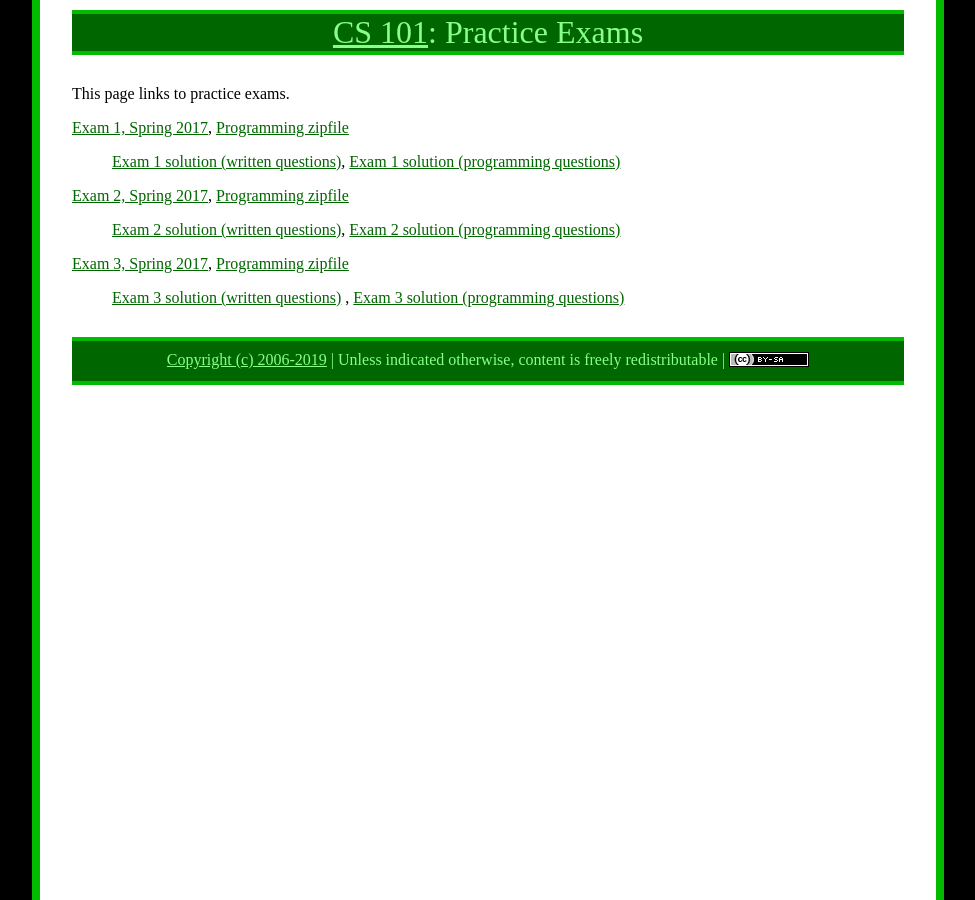
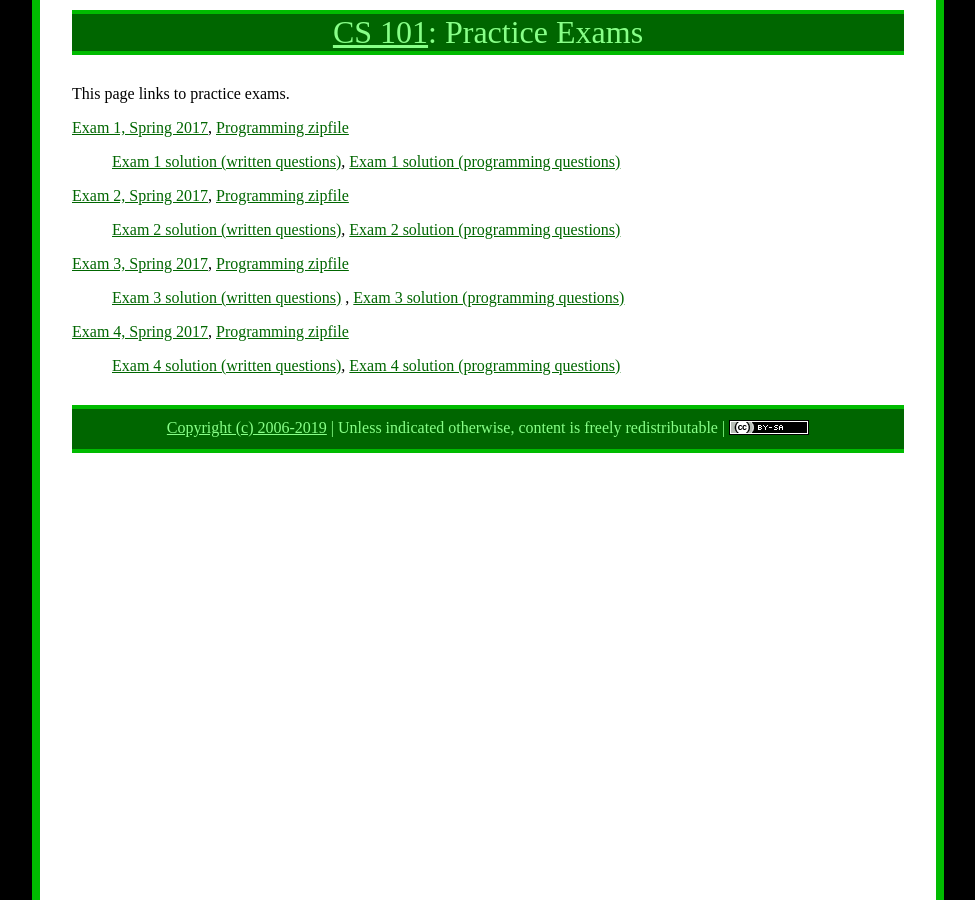
Before and after one commit to ycpcs/cs101-spring2019, a Jekyll site: the page built from practice/index.md, in a window 1280 px wide. Shown: the whole page, without its empty margins (152-1127 px from the left). Built offline with Jekyll 4.4.1, drawn with Linux system fonts in a browser that asks for light colours; some of the changed lines change nothing that is shown.

Commit message:
add practice exam 4
add practice exam 4

```diff
--- a/practice/index.md
+++ b/practice/index.md
@@ -17,12 +17,6 @@ This page links to practice exams.
 
 > [Exam 3 solution (written questions)](cs101-spring2017-exam03-solution.pdf) , [Exam 3 solution (programming questions)](CS101_Exam03_Solution.zip)
 
-<!--
-[Exam 3, Spring 2017](cs101-spring2017-exam03.pdf), [Programming zipfile](CS101_Exam03.zip)
-
-> [Exam 3 solution (written questions)](cs101-spring2017-exam03-solution.pdf) , [Exam 3 solution (programming questions)](CS101_Exam03_Solution.zip)
-
 [Exam 4, Spring 2017](cs101-spring2017-exam04.pdf), [Programming zipfile](CS101_Exam04.zip)
 
 > [Exam 4 solution (written questions)](cs101-spring2017-exam04-solution.pdf), [Exam 4 solution (programming questions)](CS101_Exam04_Solution.zip)
--->
```
